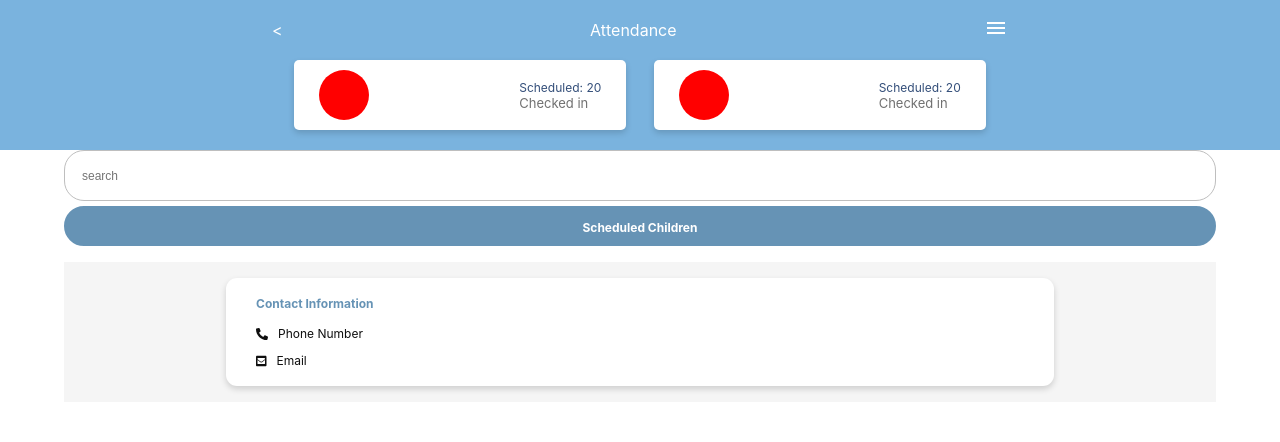
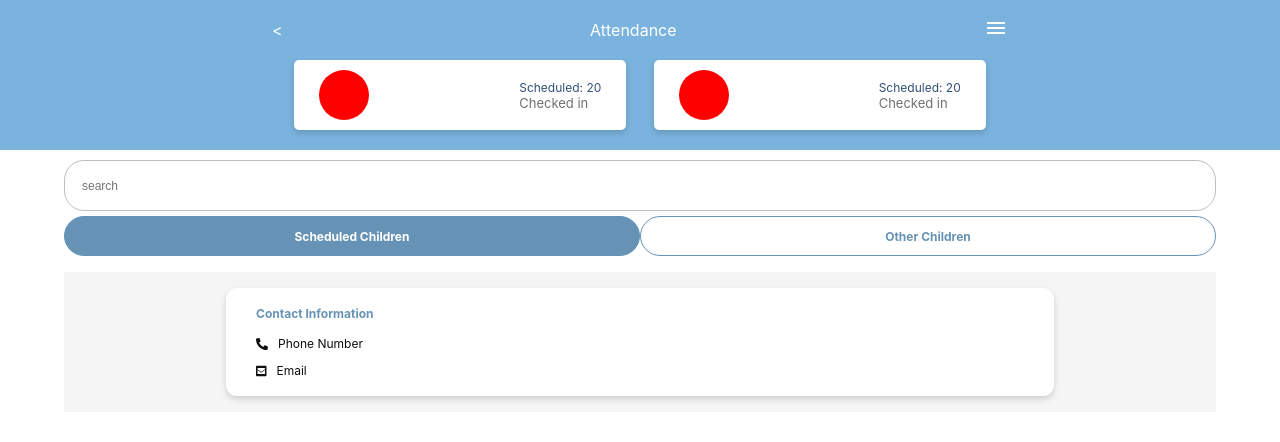
Before and after one commit to marieooq/interview-layout2, a React (Create React App) app: page / in a window 1280 px wide. Shown: the top 442 px of the page. Built offline with nearby package versions, Linux system fonts and the light colour scheme.

Commit message:
change the style of button

```diff
--- a/src/components/Button/Button.jsx
+++ b/src/components/Button/Button.jsx
@@ -7,7 +7,7 @@ const Button = ({ borderColor, backgroundColor, color, text, path }) => {
     <div
       className={Style.buttonContainer}
       style={{
-        border: `2px solid ${borderColor}`,
+        border: `1px solid ${borderColor}`,
         backgroundColor: `${backgroundColor}`,
       }}
     >
--- a/src/pages/Home/Home.jsx
+++ b/src/pages/Home/Home.jsx
@@ -58,6 +58,7 @@ const Home = () => {
             className={Style.textInput}
           />
         </div>
+        <div className={Style.buttonContainer}>
           <Button
             borderColor="#6693B5"
             backgroundColor="#6693B5"
@@ -65,6 +66,14 @@ const Home = () => {
             text="Scheduled Children"
             path="/"
           />
+          <Button
+            borderColor="#6693B5"
+            backgroundColor="#fff"
+            color="#6693B5"
+            text="Other Children"
+            path="/"
+          />
+        </div>
 
         <div className={Style.cardListContainer}>
           <div className={Style.card}>
--- a/src/pages/Home/Home.module.scss
+++ b/src/pages/Home/Home.module.scss
@@ -86,7 +86,7 @@
     .searchInput {
       width: 100%;
       height: 40px;
-      margin-bottom: 16px;
+      margin: 10px 0 16px;
       input.textInput {
         width: 100%;
         border: 1px solid #bebebe;
@@ -99,21 +99,26 @@
       }
     }
 
-    .loginContainer {
-      text-align: center;
-      width: 100%;
-      border: 1px solid #fff;
-      background-color: #fff;
-      border-radius: 18px;
-      height: 35px;
-      a.loginButton {
-        display: inline-block;
-        text-decoration: none;
-        color: #7ab3de;
-        line-height: 35px;
-        width: 100%;
-      }
+    .buttonContainer {
+      display: flex;
+      justify-content: space-between;
     }
+
+    // .loginContainer {
+    //   text-align: center;
+    //   width: 100%;
+    //   border: 1px solid #fff;
+    //   background-color: #fff;
+    //   border-radius: 18px;
+    //   height: 35px;
+    //   a.loginButton {
+    //     display: inline-block;
+    //     text-decoration: none;
+    //     color: #7ab3de;
+    //     line-height: 35px;
+    //     width: 100%;
+    //   }
+    // }
 
     //cardContainer
     .cardListContainer {
```
Lines whose indentation alone changed are shown as unchanged.
